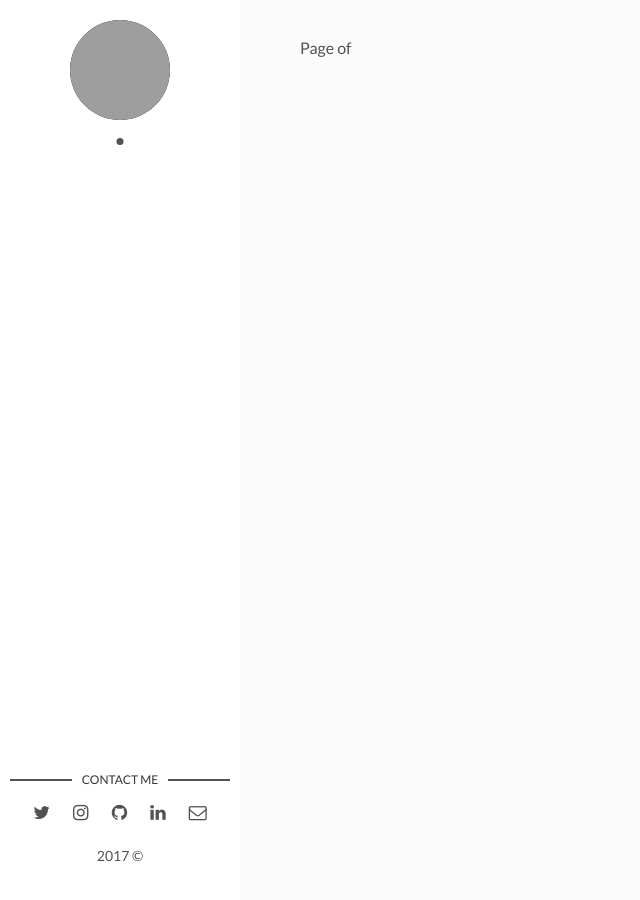
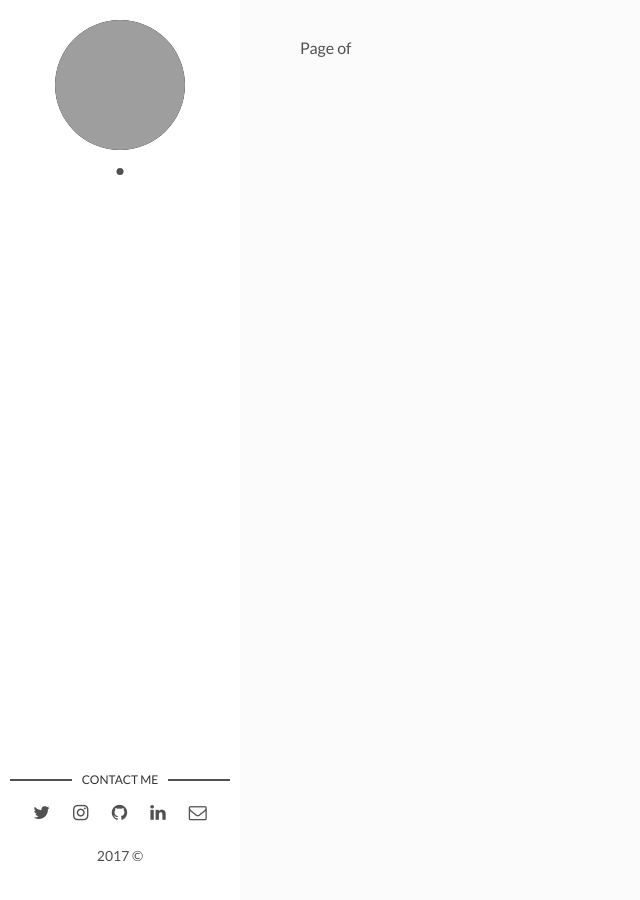
Before and after one commit to mynameiskaleb/johnnyromano.github.io, a Jekyll site: the page built from index.html, in a window 1280 px wide. Shown: the whole page, without its empty margins (0-640 px from the left). Built offline with Jekyll 4.4.1, drawn with Linux system fonts in a browser that asks for light colours; grey boxes are pictures that could not be loaded.

Commit message:
Updated avatar size

```diff
--- a/assets/css/main.css
+++ b/assets/css/main.css
@@ -926,8 +926,8 @@ table tfoot td {
 }
 
 .about .cover-author-image {
-  width: 100px;
-  height: 100px;
+  width: 130px;
+  height: 130px;
   margin: 0 auto 10px;
   -webkit-border-radius: 100%;
           border-radius: 100%;
```
